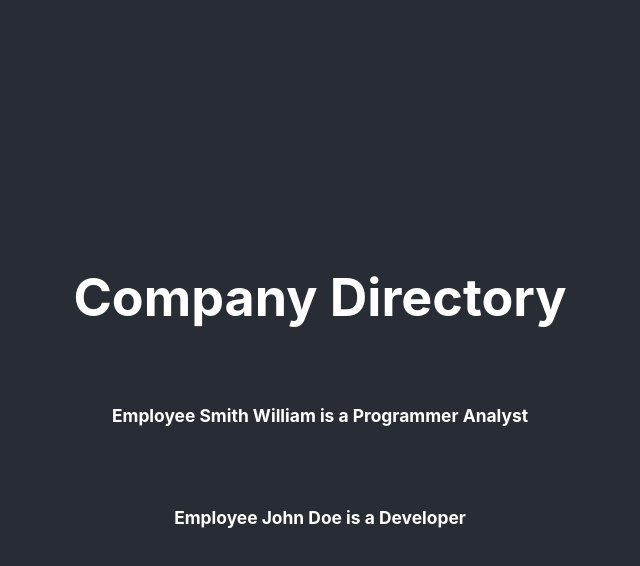
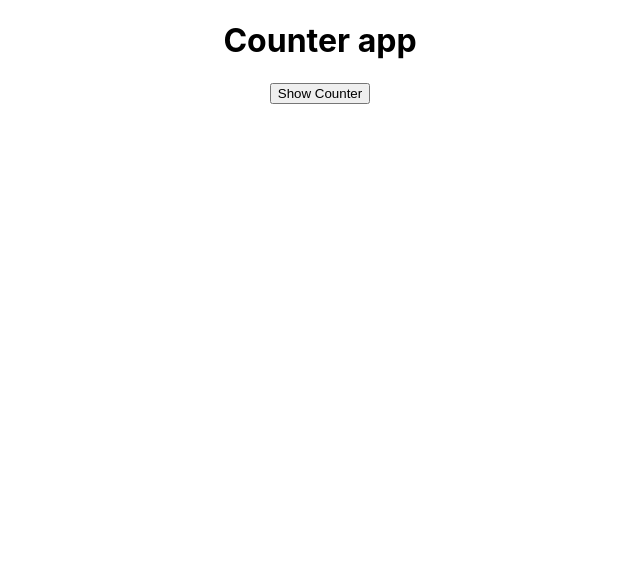
Before and after one commit to GowriKrishnamurthy/Create-React-App, a React (Create React App) app: page / in a window 1280 px wide. Shown: the top 566 px of the page, without its empty margins (320-960 px from the left). Built offline with nearby package versions, Linux system fonts and the light colour scheme.

Commit message:
useEffect

```diff
--- a/src/App.js
+++ b/src/App.js
@@ -1,37 +1,16 @@
+import React, { useState } from "react";
 import "./App.css";
-import Employee from "./Employee"
+import Counter from "./Counter"
 
 function App() {
-  const employeeInfo= [
-    {
-      id:"1",
-      firstName:"Smith",
-      lastName:"William",
-      role:"Programmer Analyst"
-    },
-    {
-      id:"2",
-      firstName:"John",
-      lastName:"Doe",
-      role:"Developer"
-    }
-  ];
-
+  const [showCounter, setShowCounter] = useState();
   return (
     <div className="App">
-      {
-        employeeInfo && employeeInfo.length> 0 &&
-        (
-      <header className="App-header">
-        <h1>Company Directory</h1>
-        {
-        employeeInfo.map((employee)=>
-          {
-            return <Employee key={employee.id} {...employee}/>
-          })}
-        </header>
-        )
-      }
+      <h1>Counter app</h1>
+      <button onClick={()=>setShowCounter(!showCounter)}>
+        {showCounter ? "Hide Counter" : "Show Counter"}
+      </button>
+        {showCounter && <Counter/>}
     </div>
   );
 }
--- a/src/Counter.jsx
+++ b/src/Counter.jsx
@@ -1,14 +1,21 @@
-import React from "react";
+import React, { useState, useEffect } from "react";
 
 const Counter = () => {
   const [counter, setCounter] = React.useState(0);
   const handleIncrement = () => {
     setCounter(counter + 1);
   };
+
+  useEffect(()=>
+  {
+      console.log('The component has mounted');
+      return()=>{console.log('The component has unmounted');}
+  },[])
+
   return (
     <div>
       <p> This is our counter component!</p>
-      <p>Count is : {counter}</p>
+      <p> Current Count : {counter}</p>
       <button onClick={handleIncrement}>Increment</button>
       <button onClick={() => setCounter(counter - 1)}> Decrement</button>
     </div>
```
